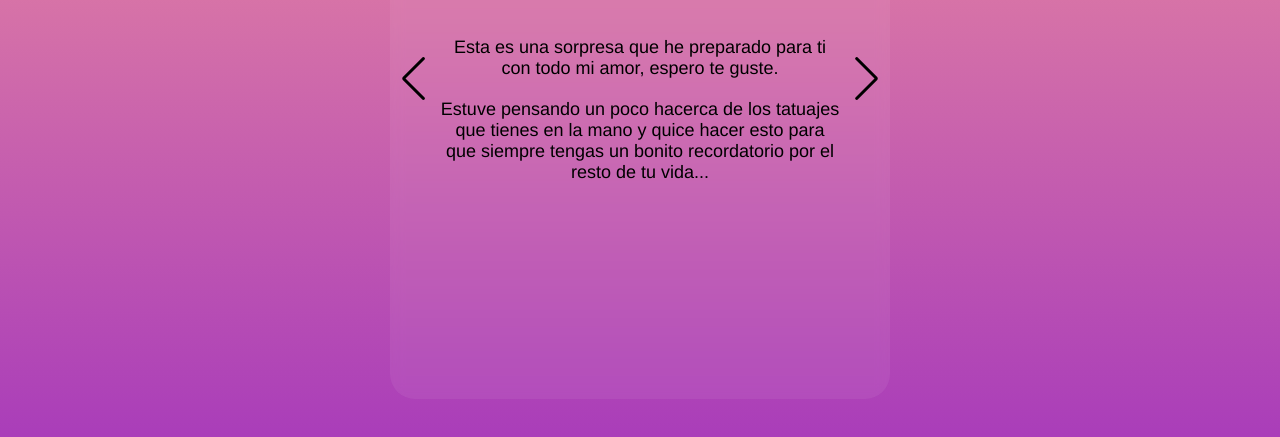
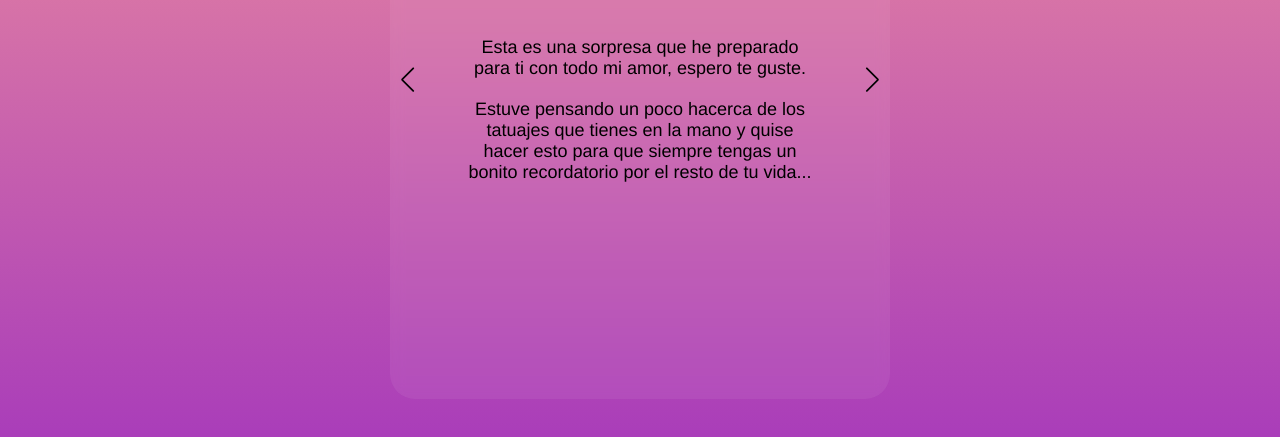
Before and after one commit to mormi08/scriptures, a plain HTML site: page index.html in a window 1280 px wide. Shown: the part 321-758 px from the top of the page. Drawn offline with nearby package versions, Linux system fonts and the light colour scheme.

Commit message:
versión 1.3

```diff
--- a/cdn.css
+++ b/cdn.css
@@ -38,7 +38,7 @@
 }
 
 :root {
-    --swiper-navigation-size: 44px
+    --swiper-navigation-size: 25px
 }
 
 .swiper-button-next,.swiper-button-prev {
--- a/estilo.css
+++ b/estilo.css
@@ -39,7 +39,7 @@ body{
 .swp1{
   display: flex;
   flex-direction: column;
-  padding: 10%;
+  padding: 15%;
 }
 
 .swp1 h1{
--- a/index.html
+++ b/index.html
@@ -20,14 +20,15 @@
       <div class="swiper-slide swp1">
         <h1>Hola mi amor❤</h1>
         <p>Esta es una sorpresa que he preparado para ti con todo mi amor, espero te guste.</p>
-        <p>Estuve pensando un poco hacerca de los tatuajes que tienes en la mano y quice hacer
+        <p>Estuve pensando un poco hacerca de los tatuajes que tienes en la mano y quise hacer
           esto para que siempre tengas un bonito recordatorio por el resto de tu vida...
         </p>
       </div>
 
       <div class="swiper-slide swp">
           <img src="./images/PeaceOut000.svg" alt="">
-          <p>hola</p>
+          <h3>Este es el símbolo de la paz</h3>
+          <p></p>
       </div>
 
       <div class="swiper-slide swp">
```
